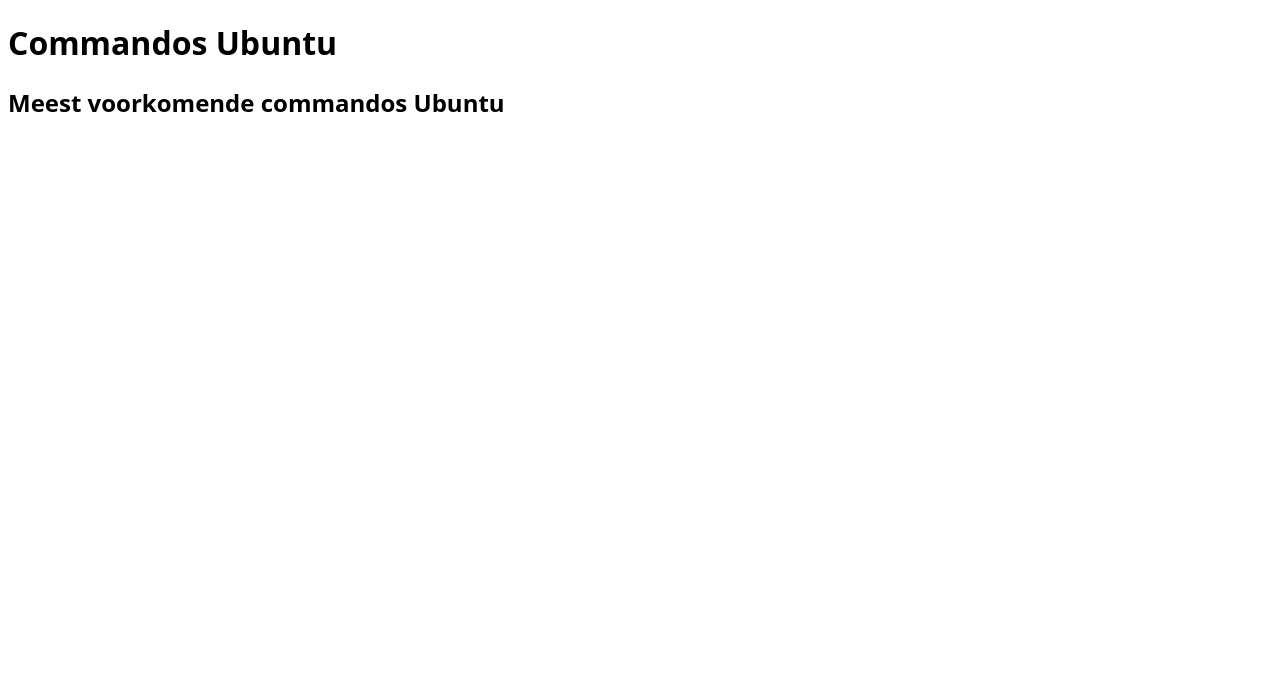
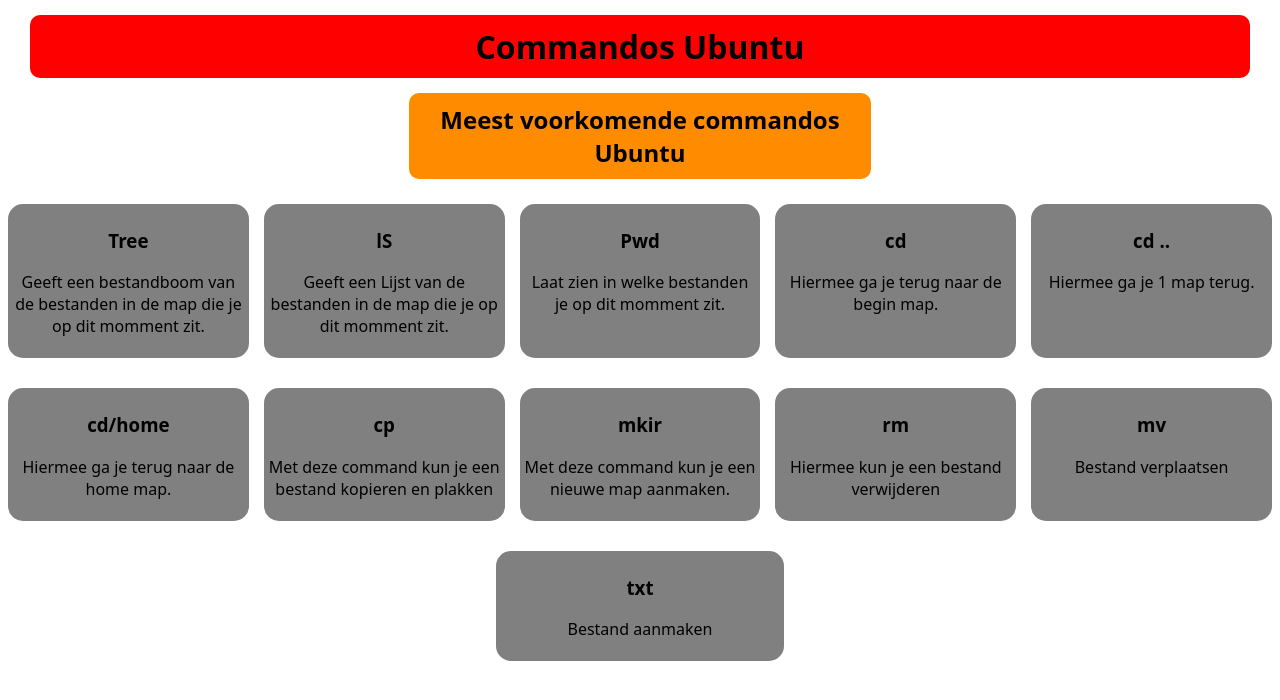
Before and after one commit to SemK31204/Command-html, a plain HTML site: page index.html in a window 1280 px wide. Drawn offline with Linux system fonts and the light colour scheme.

Commit message:
toevoeging

```diff
--- a/index.html
+++ b/index.html
@@ -9,10 +9,62 @@
 </head>
 
 <body>
-    <header></header>
-    <H1>Commandos Ubuntu</H1>
+    <header>
+        <H1>Commandos Ubuntu</H1>
     </header>
     <h2>Meest voorkomende commandos Ubuntu</h2>
+    <div class="row">
+        <div class="com">
+            <h3>Tree</h3>
+            <p>Geeft een bestandboom van de bestanden in de map die je op dit momment zit.</p>
+        </div>
+        <div class="com">
+            <h3>lS</h3>
+            <p>Geeft een Lijst van de bestanden in de map die je op dit momment zit.</p>
+        </div>
+        <div class="com">
+            <h3>Pwd</h3>
+            <p>Laat zien in welke bestanden je op dit momment zit.</p>
+        </div>
+        <div class="com">
+            <h3>cd</h3>
+            <p>Hiermee ga je terug naar de begin map.</p>
+        </div>
+        <div class="com">
+            <h3>cd ..</h3>
+            <p>Hiermee ga je 1 map terug.</p>
+        </div>
+    </div>
+
+    <div class="row">
+    <div class="com">
+        <h3>cd/home</h3>
+        <p>Hiermee ga je terug naar de home map.</p>
+    </div>
+    <div class="com">
+        <h3>cp</h3>
+        <p>Met deze command kun je een bestand kopieren en plakken</p>
+    </div>
+    <div class="com">
+        <h3>mkir</h3>
+        <p>Met deze command kun je een nieuwe map aanmaken.</p>
+    </div>
+    <div class="com">
+        <h3>rm</h3>
+        <p>Hiermee kun je een bestand verwijderen</p>
+    </div>
+    <div class="com">
+        <h3>mv</h3>
+        <p>Bestand verplaatsen</p>
+    </div>
+</div>
+
+<div class="row">
+        <div class="com">
+        <h3>txt</h3>
+        <p>Bestand aanmaken</p>
+    </div>
+</div>
 
 </body>
 
--- a/style.css
+++ b/style.css
@@ -1,9 +1,49 @@
 h1 {
     font-family: system-ui, -apple-system, BlinkMacSystemFont, 'Segoe UI', Roboto, Oxygen, Ubuntu, Cantarell, 'Open Sans', 'Helvetica Neue', sans-serif;
-
+    text-align: center;
+    background-color: red;
+    max-width: 95%;
+    padding: 10px;
+    border-radius: 10px;
+    margin: 15px auto;
 }
 
 h2 {
     font-family: system-ui, -apple-system, BlinkMacSystemFont, 'Segoe UI', Roboto, Oxygen, Ubuntu, Cantarell, 'Open Sans', 'Helvetica Neue', sans-serif;
+    text-align: center;
+        text-align: center;
+    background-color: rgb(255, 140, 0);
+    max-width: 35%;
+    padding: 10px;
+    border-radius: 10px;
+    margin: 15px auto;
+}
+
+.com {
+    font-family: system-ui, -apple-system, BlinkMacSystemFont, 'Segoe UI', Roboto, Oxygen, Ubuntu, Cantarell, 'Open Sans', 'Helvetica Neue', sans-serif;
+    text-align: center;
+    background-color: gray;
+    border-radius: 15px;
+    max-width: 22%;
+    padding: 5px;
+    margin-bottom: 10px;
+    margin: 10px auto;
+    flex: 1 1 200px;
+    /* max-width: 250px; */
+}
+
+.row {
+    display: flex;
+    justify-content: center;
+    flex-wrap: wrap;
+    gap: 15px;
+    margin: 10px 0;
+}
+
+
+
+p {
+    font-family: system-ui, -apple-system, BlinkMacSystemFont, 'Segoe UI', Roboto, Oxygen, Ubuntu, Cantarell, 'Open Sans', 'Helvetica Neue', sans-serif;
+    text-align: center;
 
 }
```
